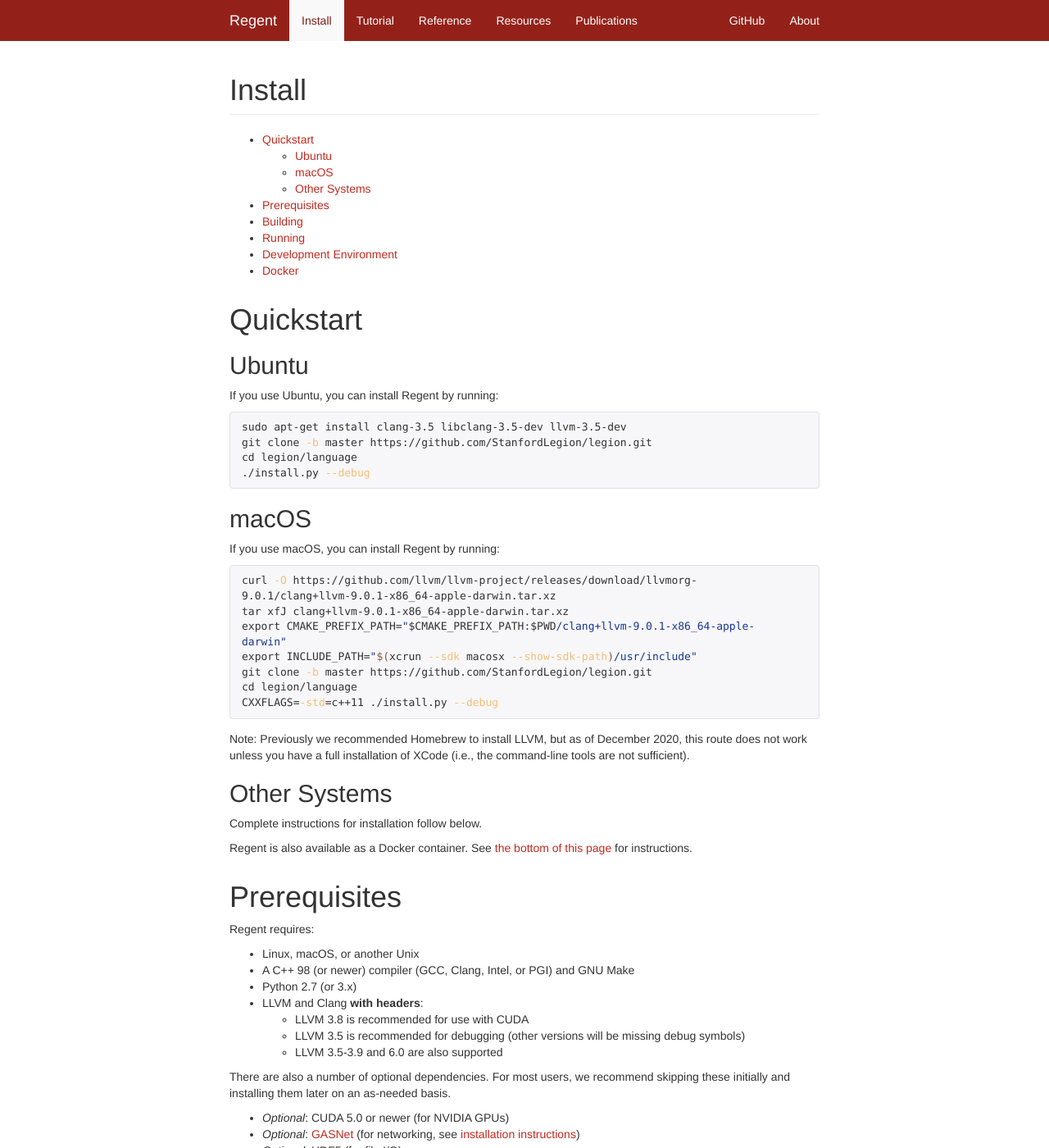
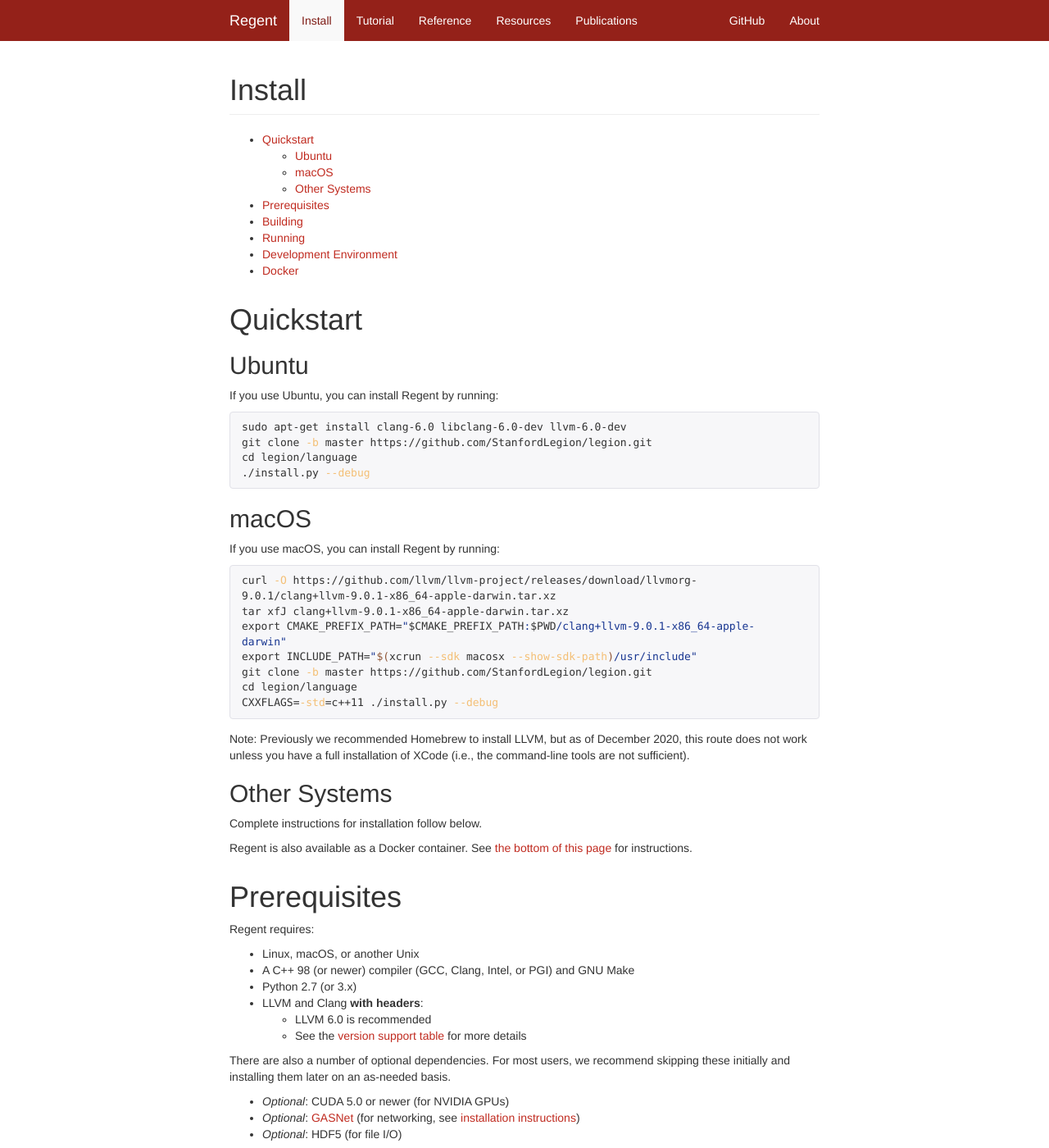
Before and after one commit to StanfordLegion/regent-lang.org, a Jekyll site: the page built from install.md, in a window 1280 px wide and 1400 px high. Shown: the whole window at 82% size. Built offline with Jekyll 4.4.1, drawn with Linux system fonts in a browser that asks for light colours; nearby versions of some CDN libraries; Markdown is read by kramdown in place of the engine named in the settings.

Commit message:
Update LLVM version info.

```diff
--- a/install.md
+++ b/install.md
@@ -23,7 +23,7 @@
 If you use Ubuntu, you can install Regent by running:
 
 {% highlight bash %}
-sudo apt-get install clang-3.5 libclang-3.5-dev llvm-3.5-dev
+sudo apt-get install clang-6.0 libclang-6.0-dev llvm-6.0-dev
 git clone -b master https://github.com/StanfordLegion/legion.git
 cd legion/language
 ./install.py --debug
@@ -63,9 +63,8 @@
   * A C++ 98 (or newer) compiler (GCC, Clang, Intel, or PGI) and GNU Make
   * Python 2.7 (or 3.x)
   * LLVM and Clang **with headers**:
-      * LLVM 3.8 is recommended for use with CUDA
-      * LLVM 3.5 is recommended for debugging (other versions will be missing debug symbols)
-      * LLVM 3.5-3.9 and 6.0 are also supported
+      * LLVM 6.0 is recommended
+      * See the [version support table](https://github.com/terralang/terra#supported-llvm-versions) for more details
 
 There are also a number of optional dependencies. For most users, we
 recommend skipping these initially and installing them later on an
```
